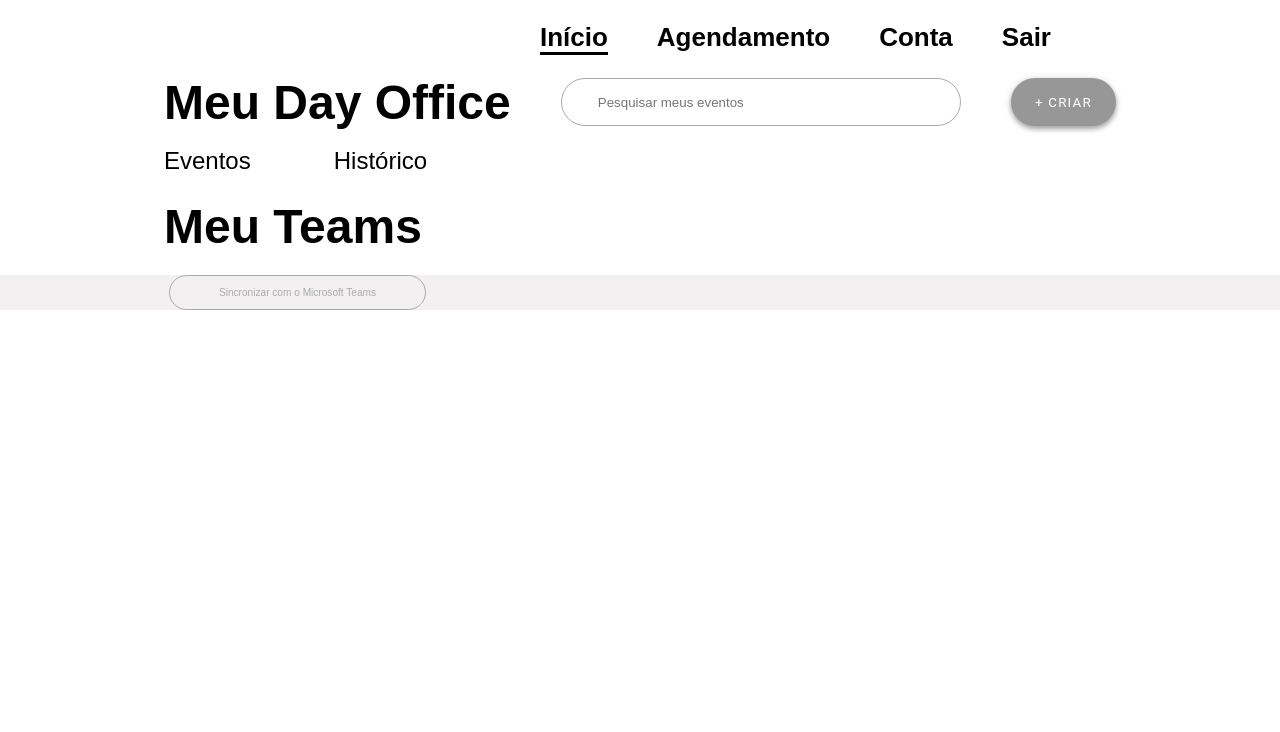
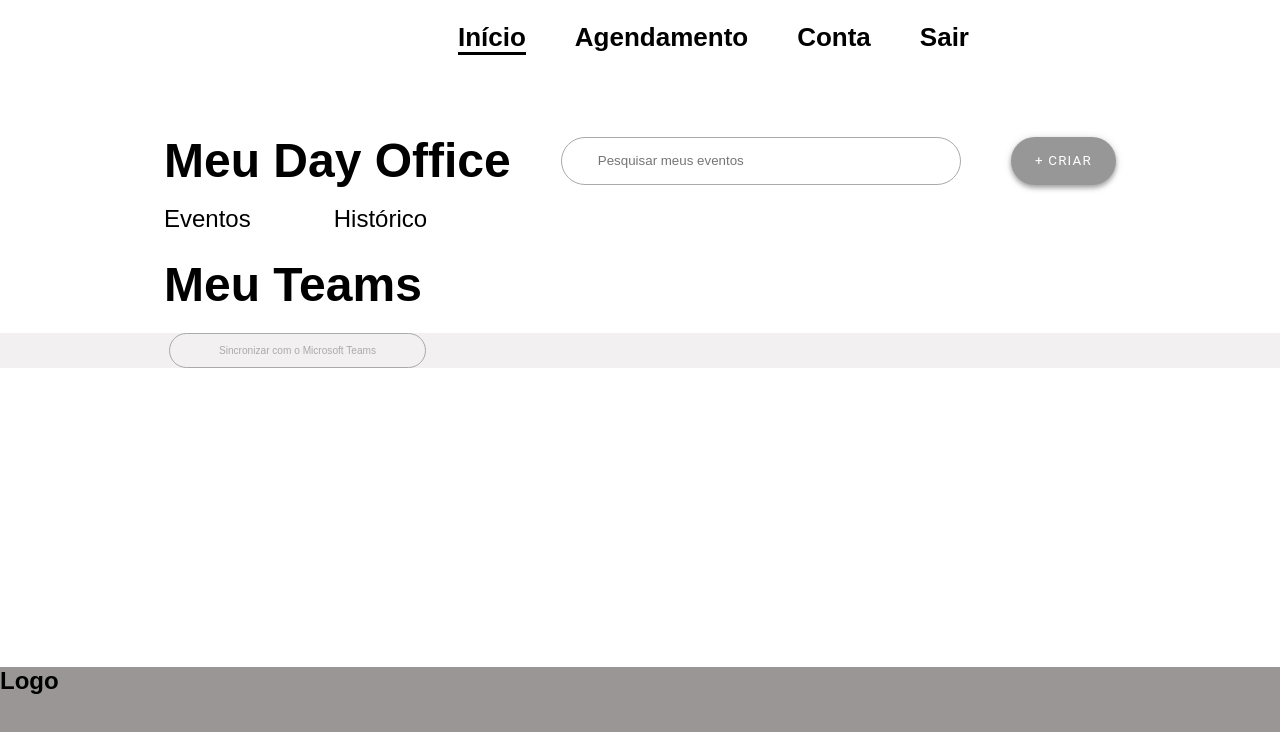
Before and after one commit to FuentesRichard/squad-31, a Next.js app in the folder PoC/Frontend/: page /Home in a window 1280 px wide. Shown: the top 732 px of the page. Built offline with nearby package versions, Linux system fonts and the light colour scheme.

Commit message:
Aplicando um layout grid

```diff
--- a/PoC/Frontend/pages/Home.js
+++ b/PoC/Frontend/pages/Home.js
@@ -3,7 +3,16 @@ import styled from "styled-components";
 import { GlobalStyle } from "./Login";
 import Link from "next/dist/client/link";
 
+const Body = styled.body`
+   height: 100vh;
+   display: grid;
+   grid-template-columns: 164px 1fr 164px;
+   grid-template-rows: 1fr 1fr 1fr 1fr 1fr 1fr;
+`;
+
 const Cabecalho = styled.header`
+   grid-column: 2/2;
+   grid-row: 1/2;
    display: flex;
    align-items: center;
    justify-content: space-around;
@@ -35,8 +44,15 @@ const Cabecalho = styled.header`
 `;
 
 const Main = styled.main`
+   grid-column: 1/4;
+   grid-row: 2/6;
    .container {
       padding: 0 164px;
+   }
+
+   .area1 {
+      grid-column: 2/2;
+      grid-row: 2/3;
    }
 
    .first-area{
@@ -114,15 +130,32 @@ const Main = styled.main`
       margin-top: 21px;
       background-color: #F2F0F0;
    }
+
+   .area2 {
+      grid-column: 2/2;
+      grid-row: 3/4;
+   }
+
+   .area3 {
+      grid-column: 2/2;
+      grid-row: 4/5;
+   }
+
+   .area4 {
+      grid-column: 2/2;
+      grid-row: 5/6;
+   }
    `;
 
 const Footer = styled.footer`
-
+   grid-column: 1/4;
+   grid-row: 6/7;
+   background-color: #9A9696;
 `;
 
 export default function Home() {
    return (
-      <>
+      <Body>
          <Cabecalho>
             <GlobalStyle />
             <img src=""></img>
@@ -155,6 +188,7 @@ export default function Home() {
          <Main>
             <GlobalStyle />
             <section className="container ">
+               <div className="area1">
                   <div className="first-area">
                      <h1 className="title">Meu Day Office</h1>
                      <input type="text" placeholder="Pesquisar meus eventos" />
@@ -163,24 +197,26 @@ export default function Home() {
 
                   <button className="btn-section">Eventos</button>
                   <button className="btn-section">Histórico</button>
+               </div>
 
-               <div className="content">
+
+               <div className="content area2">
                </div>
             </section>
 
             <section>
-               <div className="container">
+               <div className="container area3">
                   <h2 className="title">Meu Teams</h2>
                </div>
-               <div className="content">
+               <div className="content area4">
                   <button className="teams">Sincronizar com o Microsoft Teams</button>
                </div>
             </section>
          </Main>
 
          <Footer>
-
+            <h2>Logo</h2>
          </Footer>
-      </>
+      </Body>
    );
 }
```
Lines whose indentation alone changed are shown as unchanged.
